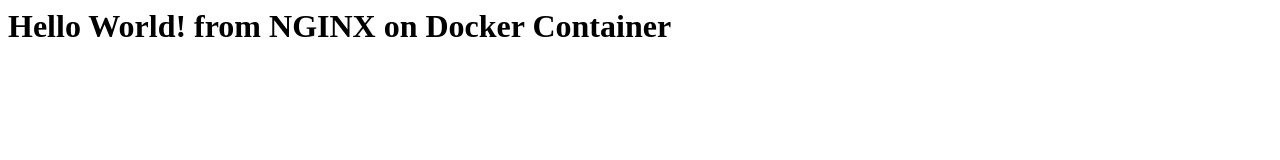
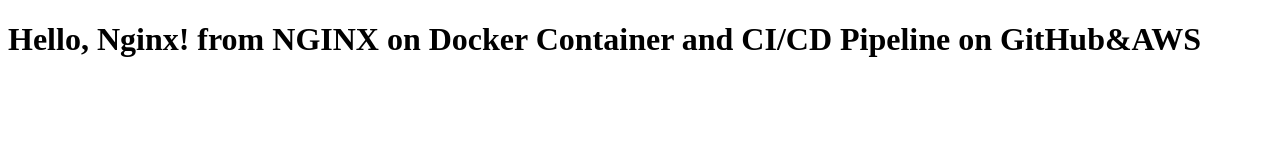
Before and after one commit to bhasevambit/app_for_pragmatic_terraform_on_aws, a plain HTML site: page index.html in a window 1280 px wide. Drawn offline with Linux system fonts and the light colour scheme.

Commit message:
Hello, Nginx

```diff
--- a/index.html
+++ b/index.html
@@ -1 +1,13 @@
-<h1>Hello World! from NGINX on Docker Container</h1>
+<!DOCTYPE html>
+<html lang="ja">
+
+<head>
+    <meta charset="utf-8">
+    <title>nginx test</title>
+</head>
+
+<body>
+    <h1>Hello, Nginx! from NGINX on Docker Container and CI/CD Pipeline on GitHub&AWS</h1>
+</body>
+
+</html>
```
Also changed, not shown: 2 other files.
